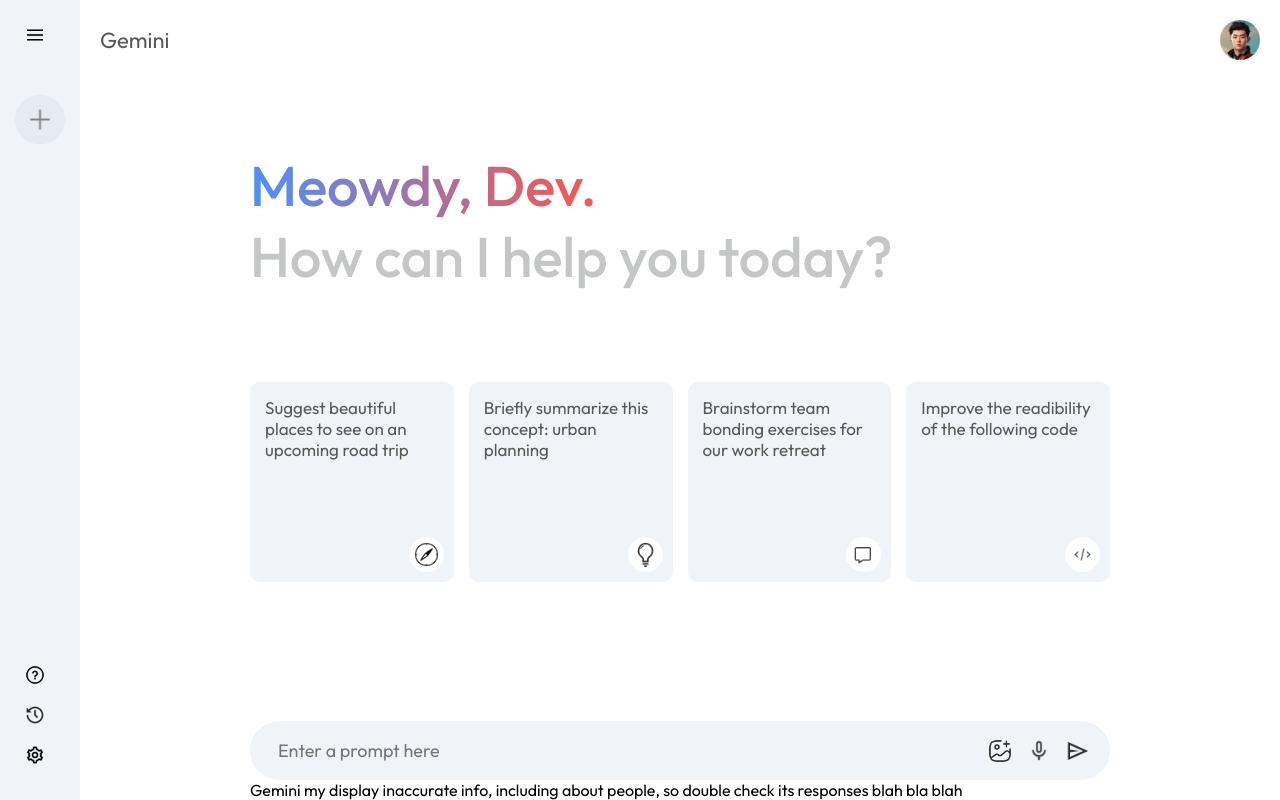
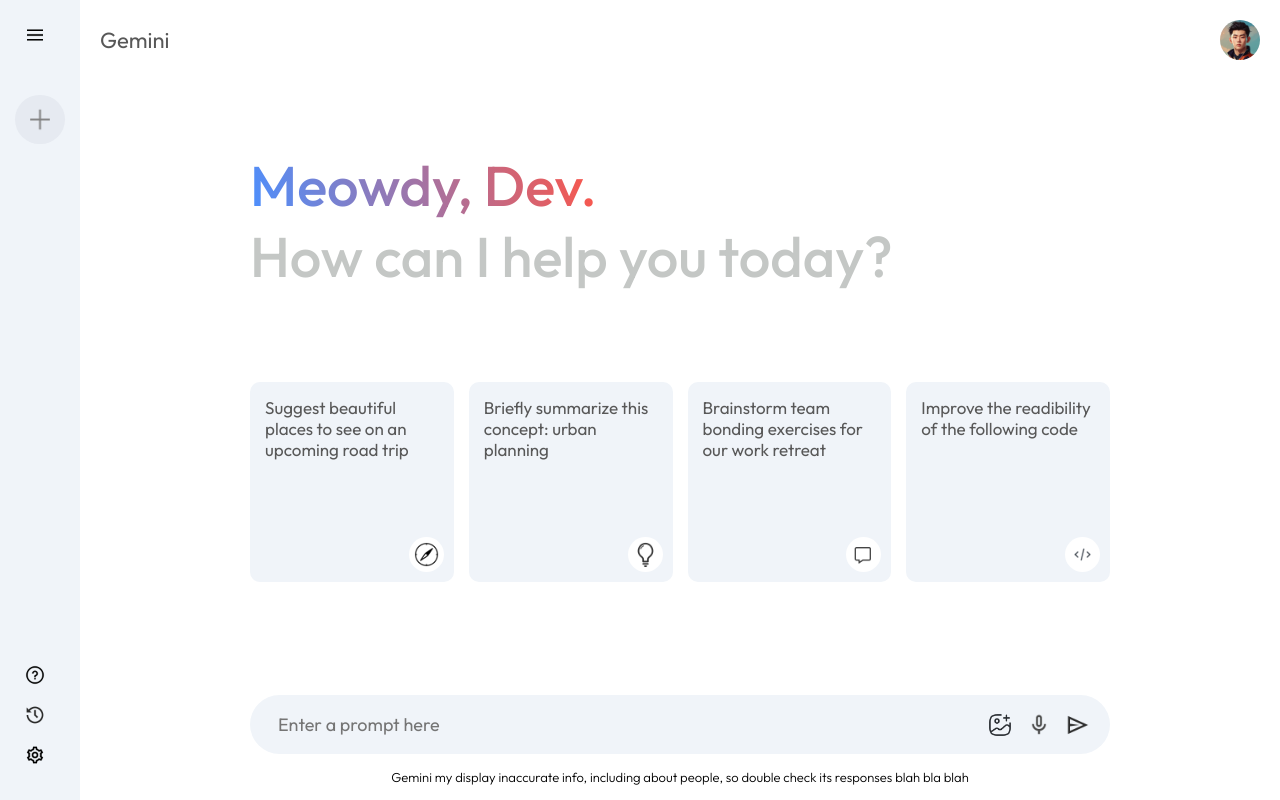
Before and after one commit to kevinsmasters/gemini-clone, a React (Vite) app: page / in a window 1280 px wide. Built offline with nearby package versions, Linux system fonts and the light colour scheme.

Commit message:
complete styling for main

```diff
--- a/src/components/Main/Main.css
+++ b/src/components/Main/Main.css
@@ -111,3 +111,10 @@
   align-items: center;
   gap: 15px;
 }
+
+.main .bottom-info {
+  font-size: 13px;
+  margin: 15px auto;
+  text-align: center;
+  font-weight: 300;
+}
```
